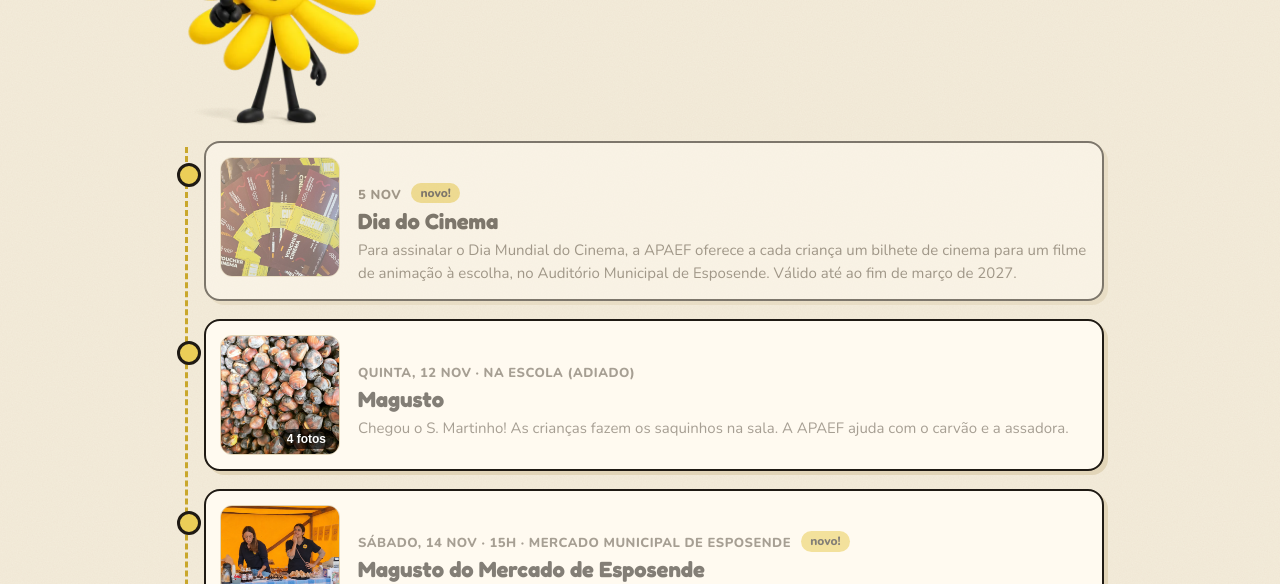
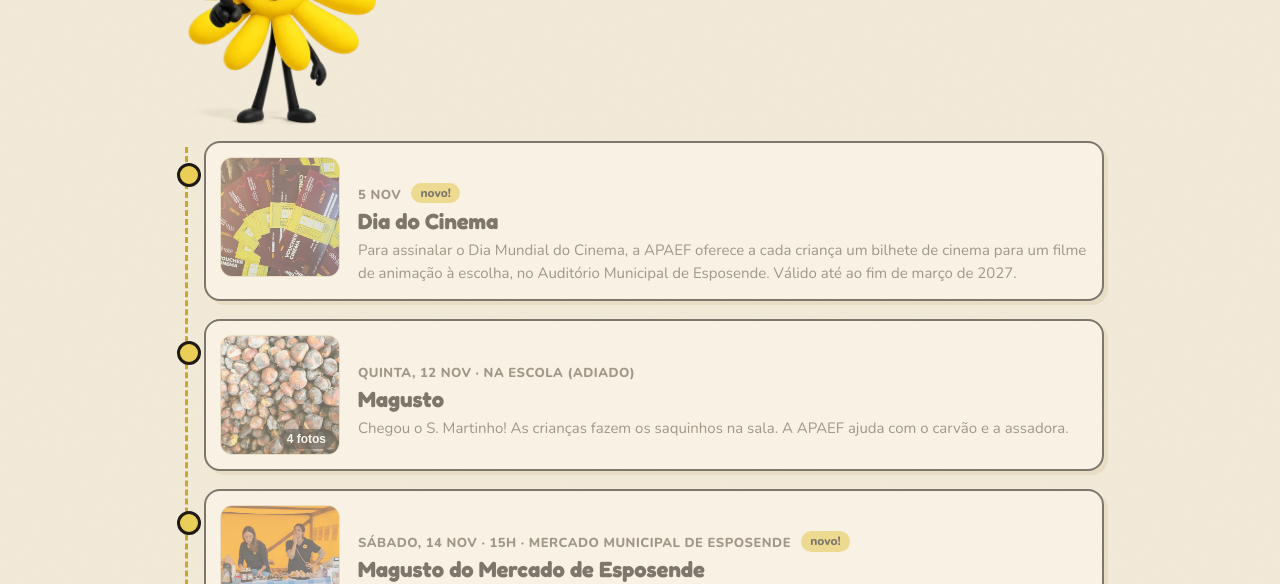
Before and after one commit to JGEsteves89/apaefao, a plain HTML site: page agenda.html in a window 1280 px wide. Shown: the part 201-785 px from the top of the page. Drawn offline with nearby package versions, Linux system fonts and the light colour scheme; no server answers.

Commit message:
Agenda: atividades passadas com fotos também ficam esbatidas (nítidas ao abrir a galeria)
Co-Authored-By: Claude Opus 5.5 <noreply@anthropic.com>
Claude-Session: https://claude.ai/code/session_01EBNauRZukXFJv6Q5WDDTTu

```diff
--- a/style.css
+++ b/style.css
@@ -1006,3 +1006,6 @@ header.topo .menu { order: 2; margin-left: auto; align-items: center; }
 .rodape-titulo { margin: 0 0 4px; font-size: 13px; font-weight: 800; text-transform: uppercase; letter-spacing: .5px; color: var(--suave); }
 .rodape-redes { display: flex; flex-wrap: wrap; gap: 10px; justify-content: center; }
 @media (max-width: 560px) { .rodape-menu { grid-template-columns: 1fr 1fr; } }
+/* Agenda: atividade passada com fotos fica esbatida como as outras; ao abrir a galeria, as fotos ficam nítidas */
+.evento.passou .evento-cartao.com-fotos:not(.aberto) { opacity: .55; }
+.evento.passou .evento-cartao.com-fotos:not(.aberto) .evento-texto { opacity: 1; }
```
